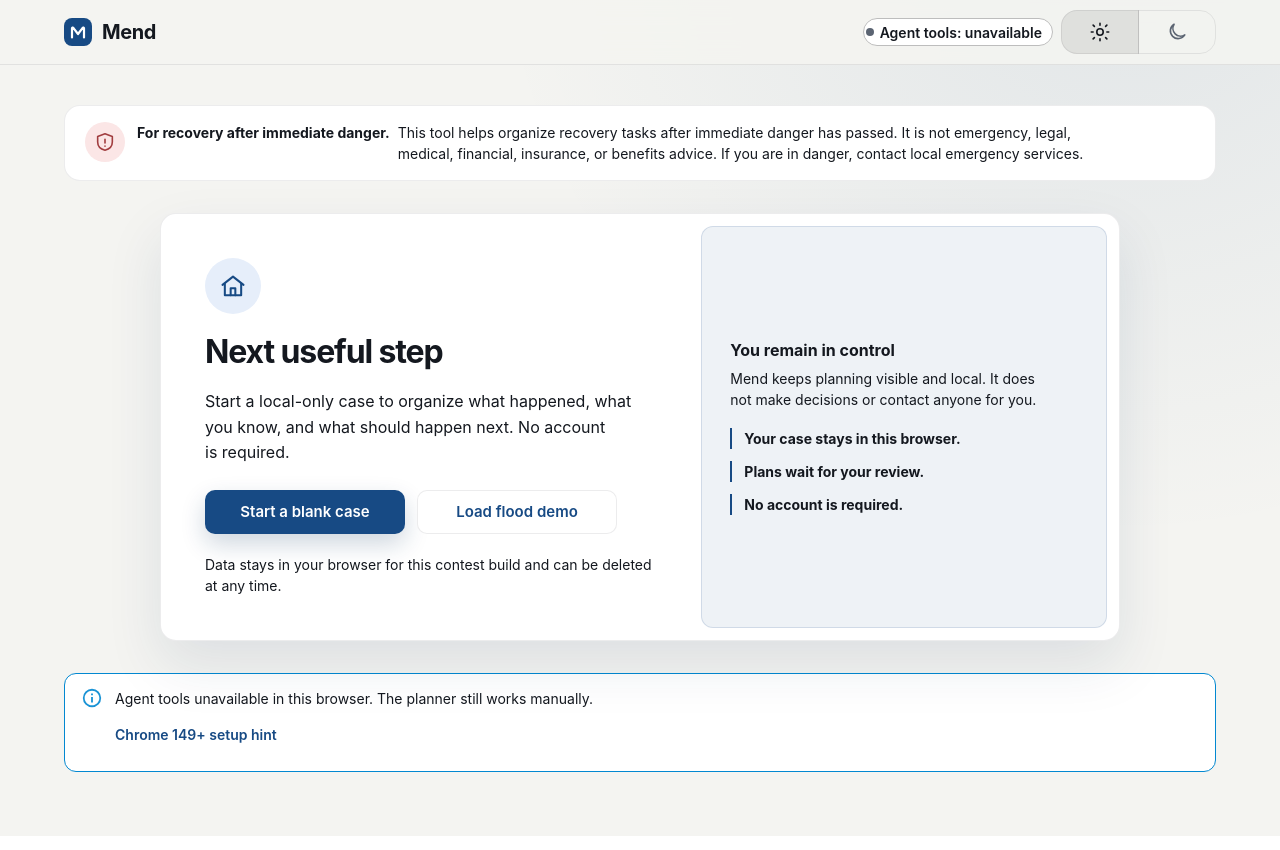
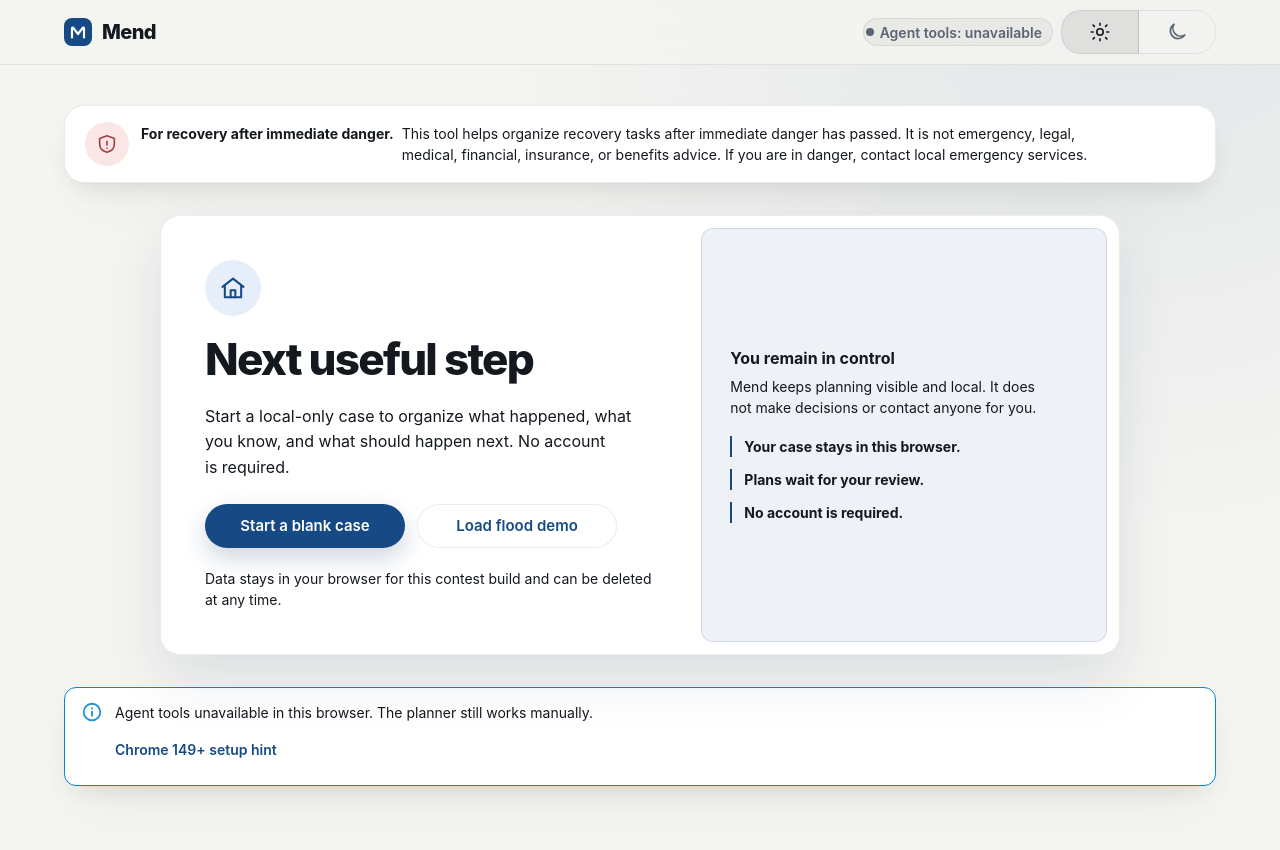
Before and after one commit to ericthayer/mend, a React (Vite) app: page / in a window 1280 px wide. Built offline with nearby package versions, Linux system fonts and the light colour scheme.

Commit message:
feat: enhance UI components with improved layout, typography, and accessibility adjustments

```diff
--- a/src/App.tsx
+++ b/src/App.tsx
@@ -205,6 +205,8 @@ function App() {
       onResetRequested={caseData ? () => setIsResetDialogOpen(true) : undefined}
     >
       {caseData ? (
+        <Stack spacing={3}>
+          <CaseSummary caseData={caseData} />
           <Box
             sx={{
               display: 'grid',
@@ -231,11 +233,11 @@ function App() {
               <DraftList drafts={drafts} />
             </Stack>
             <Stack spacing={3} sx={{ minWidth: 0 }}>
-            <CaseSummary caseData={caseData} />
               <CaseRecordList records={records} />
               <ActivityTimeline activity={activity} />
             </Stack>
           </Box>
+        </Stack>
       ) : (
         <EmptyState onStartBlank={handleStartBlank} onLoadDemo={handleLoadDemo} busy={busy} />
       )}
--- a/src/components/CaseSummary.tsx
+++ b/src/components/CaseSummary.tsx
@@ -15,6 +15,12 @@ export function CaseSummary({ caseData }: CaseSummaryProps) {
       tint="case"
       icon={<HouseIcon />}
       title="What we know"
+      titleSx={{
+        fontSize: { xs: '1.75rem', sm: '2.25rem' },
+        lineHeight: 1.15,
+        fontWeight: 800,
+        letterSpacing: '-0.03em',
+      }}
       meta={
         <>
           <Chip label={INCIDENT_LABELS[caseData.incidentType]} color="primary" variant="outlined" size="small" />
--- a/src/components/DraftList.tsx
+++ b/src/components/DraftList.tsx
@@ -98,7 +98,7 @@ export function DraftList({ drafts }: DraftListProps) {
                   maxWidth: '65ch',
                   whiteSpace: 'pre-wrap',
                   p: 2,
-                  borderRadius: 3,
+                  borderRadius: 2,
                   bgcolor: 'background.default',
                 }}
               >
--- a/src/components/EmptyState.tsx
+++ b/src/components/EmptyState.tsx
@@ -49,9 +49,10 @@ export function EmptyState({ onStartBlank, onLoadDemo, busy = false }: EmptyStat
             variant="h2"
             id="empty-state-heading"
             sx={{
-              fontSize: { xs: '1.625rem', sm: '2rem' },
-              lineHeight: 1.1,
-              letterSpacing: '-0.035em',
+              fontSize: { xs: '2rem', sm: '2.75rem' },
+              lineHeight: 1.08,
+              fontWeight: 800,
+              letterSpacing: '-0.04em',
               textWrap: 'balance',
             }}
           >
--- a/src/components/PlanReview.tsx
+++ b/src/components/PlanReview.tsx
@@ -244,7 +244,7 @@ export function PlanReview({
         spacing={2}
         sx={{
           p: { xs: 2, sm: 2.5 },
-          borderRadius: 3,
+          borderRadius: 2,
           bgcolor: 'background.paper',
           border: '1px solid',
           borderColor: 'divider',
--- a/src/components/SectionCard.tsx
+++ b/src/components/SectionCard.tsx
@@ -9,7 +9,7 @@ type IconTileProps = {
   size?: number;
 };
 
-export function IconTile({ tint, children, size = 40 }: IconTileProps) {
+export function IconTile({ tint, children, size = 44 }: IconTileProps) {
   return (
     <Box
       aria-hidden="true"
@@ -21,7 +21,7 @@ export function IconTile({ tint, children, size = 40 }: IconTileProps) {
           flex: '0 0 auto',
           display: 'grid',
           placeItems: 'center',
-          borderRadius: size >= 44 ? 14 : 12,
+          borderRadius: Math.round(size * 0.32),
         },
       ]}
     >
@@ -35,6 +35,7 @@ type SectionCardProps = {
   tint: SectionTintKey;
   icon: ReactNode;
   title: string;
+  titleSx?: SxProps<Theme>;
   meta?: ReactNode;
   headingRef?: Ref<HTMLHeadingElement>;
   sx?: SxProps<Theme>;
@@ -46,6 +47,7 @@ export function SectionCard({
   tint,
   icon,
   title,
+  titleSx,
   meta,
   headingRef,
   sx,
@@ -78,7 +80,10 @@ export function SectionCard({
             id={headingId}
             ref={headingRef}
             tabIndex={headingRef ? -1 : undefined}
-            sx={{ mr: 'auto', outlineOffset: 4 }}
+            sx={[
+              { mr: 'auto', outlineOffset: 4 },
+              ...(titleSx ? (Array.isArray(titleSx) ? titleSx : [titleSx]) : []),
+            ] as SxProps<Theme>}
           >
             {title}
           </Typography>
--- a/src/styles/surfaces.ts
+++ b/src/styles/surfaces.ts
@@ -7,7 +7,7 @@ import type { SxProps } from '@mui/material/styles';
  * dashboard grid in App.tsx, not by the card.
  */
 export const sectionSurfaceSx: SxProps<Theme> = {
-  p: { xs: 2, sm: 3 },
+  p: { xs: 2.5, sm: 3.5 },
 };
 
 /**
@@ -76,7 +76,7 @@ export function sectionTintSx(tint: SectionTintKey) {
  */
 export function reviewSurfaceSx(theme: Theme) {
   return {
-    p: { xs: 2, sm: 3 },
+    p: { xs: 2.5, sm: 3.5 },
     backgroundColor: alpha(theme.palette.warning.light, 0.07),
     borderColor: alpha(theme.palette.warning.main, 0.35),
   } as const;
--- a/src/styles/theme.ts
+++ b/src/styles/theme.ts
@@ -88,6 +88,21 @@ function createOutlinedAlertVariant(severity: (typeof OUTLINED_ALERT_SEVERITIES)
   };
 }
 
+// Tonal (tinted-fill) chip badges read as an intentional product language rather
+// than the hairline-outline default every MUI/Tailwind app ships with.
+const CHIP_TONAL_COLORS = ['primary', 'success', 'warning', 'error'] as const;
+
+function createTonalChipVariant(color: (typeof CHIP_TONAL_COLORS)[number]) {
+  return {
+    props: { variant: 'outlined' as const, color },
+    style: {
+      backgroundColor: `rgb(var(--mui-palette-${color}-mainChannel) / 0.12)`,
+      borderColor: `rgb(var(--mui-palette-${color}-mainChannel) / 0.32)`,
+      color: `var(--mui-palette-${color}-main)`,
+    },
+  };
+}
+
 export const mendTheme = createTheme({
   cssVariables: {
     colorSchemeSelector: 'class',
@@ -101,7 +116,7 @@ export const mendTheme = createTheme({
     },
   },
   shape: {
-    borderRadius: 16,
+    borderRadius: 20,
   },
   spacing: 8,
   typography: {
@@ -110,19 +125,19 @@ export const mendTheme = createTheme({
     h1: {
       fontSize: '1.25rem',
       lineHeight: 1.2,
-      fontWeight: 750,
-      letterSpacing: '-0.02em',
+      fontWeight: 800,
+      letterSpacing: '-0.03em',
     },
     h2: {
-      fontSize: '1.125rem',
+      fontSize: '1.1875rem',
       lineHeight: 1.3,
-      fontWeight: 700,
-      letterSpacing: '-0.01em',
+      fontWeight: 750,
+      letterSpacing: '-0.015em',
     },
     h3: {
       fontSize: '1rem',
       lineHeight: 1.4,
-      fontWeight: 650,
+      fontWeight: 700,
     },
     body1: {
       fontSize: '1rem',
@@ -146,9 +161,9 @@ export const mendTheme = createTheme({
       styleOverrides: {
         root: {
           minHeight: 44,
-          borderRadius: 10,
-          paddingLeft: 18,
-          paddingRight: 18,
+          borderRadius: 999,
+          paddingLeft: 24,
+          paddingRight: 24,
           transition:
             'transform 180ms cubic-bezier(0.22, 1, 0.36, 1), box-shadow 180ms cubic-bezier(0.22, 1, 0.36, 1), background-color 180ms cubic-bezier(0.22, 1, 0.36, 1)',
           '&:active': {
@@ -180,11 +195,16 @@ export const mendTheme = createTheme({
     MuiPaper: {
       styleOverrides: {
         root: {
-          borderRadius: 16,
+          borderRadius: 20,
           border: '1px solid var(--mui-palette-divider)',
-          boxShadow: 'none',
+          boxShadow:
+            '0 1px 1px rgb(20 24 31 / 0.02), 0 10px 24px -8px rgb(20 24 31 / 0.10), 0 28px 56px -24px rgb(20 24 31 / 0.08)',
           backgroundImage: 'none',
           backgroundColor: 'var(--mui-palette-background-paper)',
+          'html.dark &': {
+            boxShadow:
+              'inset 0 1px 0 rgb(255 255 255 / 0.05), 0 20px 44px -24px rgb(0 0 0 / 0.55)',
+          },
         },
       },
     },
@@ -211,6 +231,17 @@ export const mendTheme = createTheme({
           backgroundColor: 'var(--mui-palette-background-paper)',
         },
       },
+      variants: [
+        ...CHIP_TONAL_COLORS.map(createTonalChipVariant),
+        {
+          props: { variant: 'outlined' as const, color: 'default' as const },
+          style: {
+            backgroundColor: 'var(--mui-palette-action-hover)',
+            borderColor: 'var(--mui-palette-divider)',
+            color: 'var(--mui-palette-text-secondary)',
+          },
+        },
+      ],
     },
     MuiAlert: {
       styleOverrides: {
@@ -231,7 +262,7 @@ export const mendTheme = createTheme({
     MuiDialog: {
       styleOverrides: {
         paper: {
-          borderRadius: 20,
+          borderRadius: 24,
           padding: 8,
         },
       },
```
Also changed, not shown: 1 other file (tests, documents, lock files or other folders). Lines whose indentation alone changed are shown as unchanged.
